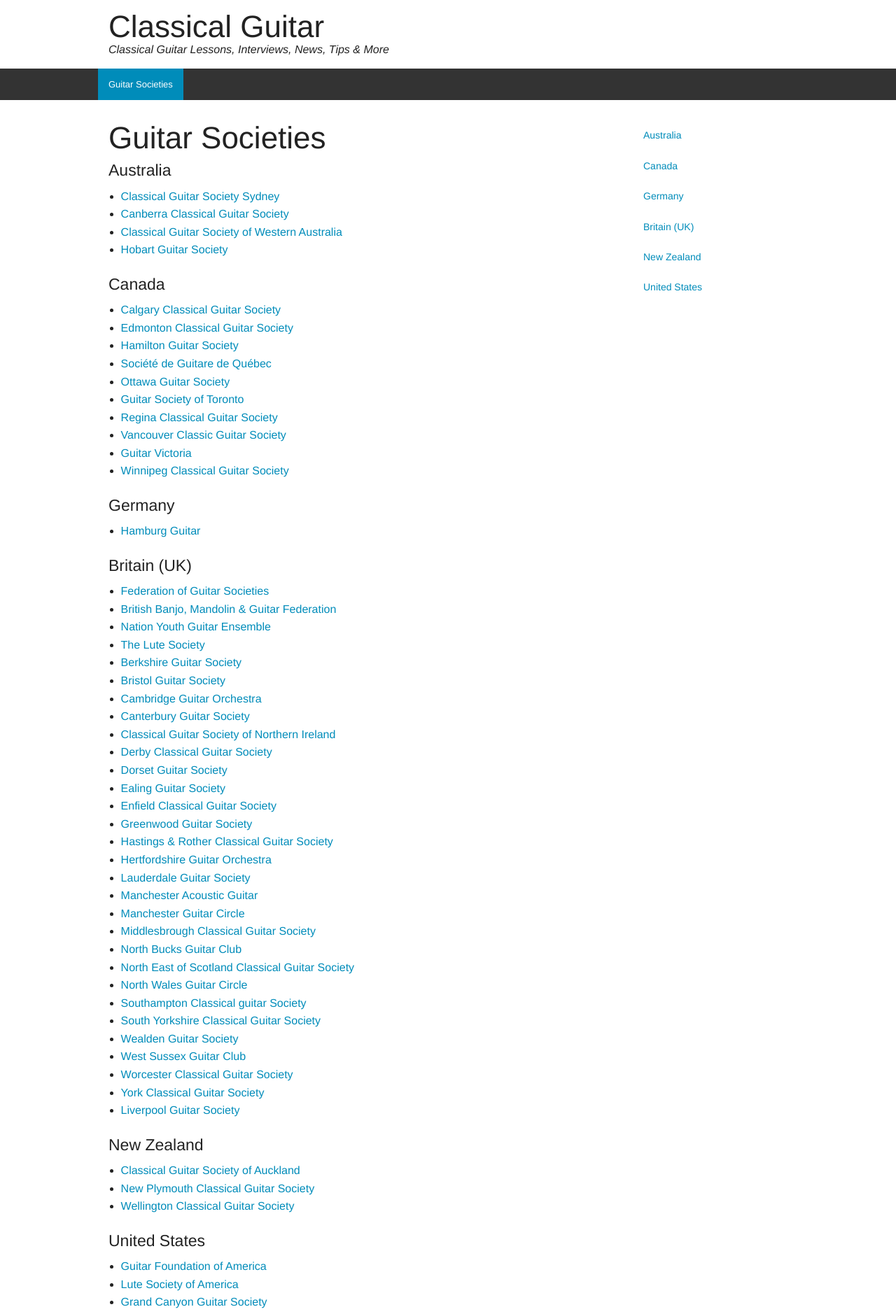
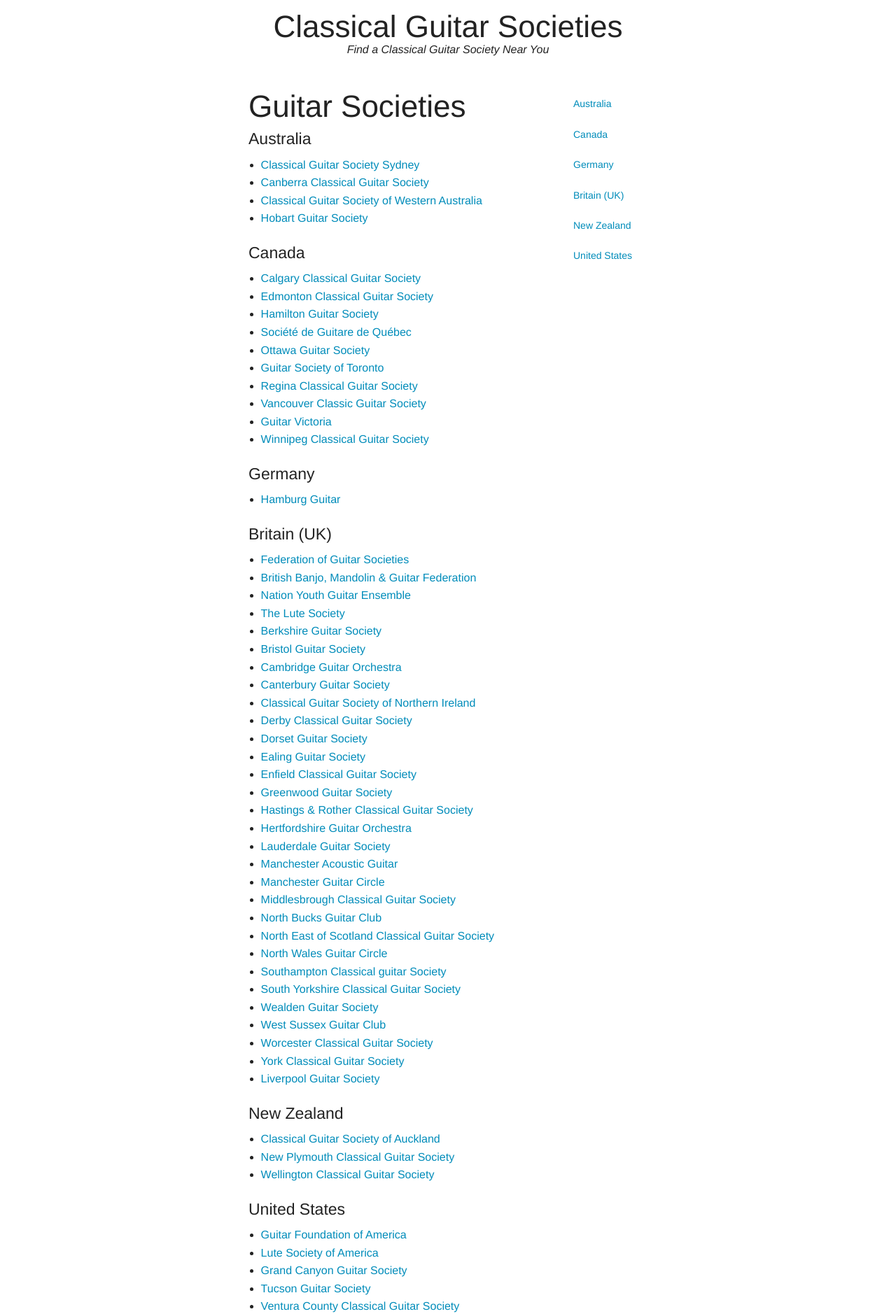
Before and after one commit to chrisguitarguy/GuitarSocieties.org, a Django app: page /societies/ in a window 1280 px wide. Shown: the top 1878 px of the page at 70% size. Run offline with Django 3.2, Linux system fonts and the light colour scheme; data comes from the database, SQL or seed files in the repository.

Commit message:
Convert to GuitarSocieties.org

```diff
--- a/website/scss/_footer.scss
+++ b/website/scss/_footer.scss
@@ -1,9 +1,11 @@
 #footer {
-  padding: 1em 0;
+  padding: 1em 0 3em;
   margin-top: 2em;
-  border-top: 1px solid $silver;
+  border-top: 1px solid $iron;
+  text-align: center;
 
   p {
     font-size: 0.8em;
+    margin-bottom: 0.2em;
   }
 }
--- a/website/scss/_header.scss
+++ b/website/scss/_header.scss
@@ -1,5 +1,6 @@
 #header {
   padding: 1em 0;
+  text-align: center;
 
   h1 {
     margin: 0;
@@ -15,9 +16,5 @@
 
   h1 a {
     color: $body-font-color;
-
-    &:hover {
-      color: lighten($body-font-color, 10%);
-    }
   }
 }
--- a/website/scss/_settings.scss
+++ b/website/scss/_settings.scss
@@ -79,7 +79,7 @@ $include-html-global-classes: $include-html-classes;
 // $include-html-grid-classes: $include-html-classes;
 // $include-xl-html-grid-classes: false;
 
-// $row-width: rem-calc(1000);
+$row-width: rem-calc(600);
 // $total-columns: 12;
 // $column-gutter: rem-calc(30);
 
--- a/website/templates/layout.html
+++ b/website/templates/layout.html
@@ -5,10 +5,9 @@
     <meta charset="utf-8" />
     <meta http-equiv="X-UA-Compatible" content="IE=edge" />
     <meta name="viewport" content="width=device-width, initial-scale=1" />
-    <title>{% block headtitle %}{% endblock %} :: ClassicalGuitar.org</title>
-    <meta name="robots" content="noindex,nofollow" />
+    <title>{% block headtitle %}{% endblock %} :: GuitarSocieties.org</title>
     <meta property="og:type" content="{% block headogtype %}website{% endblock %}" />
-    <meta property="og:sitename" content="ClassicalGuitar.org" />
+    <meta property="og:sitename" content="GuitarSocieties.org" />
     {% block headmeta %}{% endblock %}
 
     <link rel="stylesheet" href="{% static 'css/app.css' %}" />
@@ -24,23 +23,10 @@
     {% block main_header %}
     <header id="header" class="row">
         <div class="small-12 columns">
-            <h1 class="branding"><a href="{% url 'homepage' %}">{% trans 'Classical Guitar' %}</a></h1>
-            <h4 class="tagline">{% trans 'Classical Guitar Lessons, Interviews, News, Tips & More' %}</h4>
+            <h1 class="branding"><a href="{% url 'homepage' %}">{% trans "Classical Guitar Societies" %}</a></h1>
+            <h4 class="tagline">{% trans "Find a Classical Guitar Society Near You" %}</h4>
         </div>
     </header>
-    {% endblock %}
-    {% block main_navigation %}
-    <div class="contain-to-grid">
-        <nav class="top-bar" data-topbar role="navigation">
-            <section class="top-bar-section">
-                <ul>
-                    <li class="{% block society_nav_class %}{% endblock %}">
-                        <a href="{% url 'societies:index' %}">{% trans 'Guitar Societies' %}</a>
-                    </li>
-                </ul>
-            </section>
-        </nav>
-    </div>
     {% endblock %}
 
     <div id="main">
@@ -50,17 +36,17 @@
     </div>
 
     {% block main_footer %}
-    <footer id="footer">
-        <div class="row">
+    <footer id="footer" class="row">
         <div class="small-12 columns">
             <p>
                 <a rel="license" href="http://creativecommons.org/licenses/by-nc/4.0/">
                     <img alt="{% trans 'Creative Commons License' %}" style="border-width:0" src="https://i.creativecommons.org/l/by-nc/4.0/80x15.png" />
                 </a>
+            </p>
+            <p>
                 {% trans "Website by" %}
                 <a href="http://christopherdavis.me" rel="external">Christopher Davis</a>.
             </p>
-            </div>
         </div>
     </footer>
     {% endblock %}
```
Also changed, not shown: website/static/css/app.css. Lines whose indentation alone changed are shown as unchanged.
